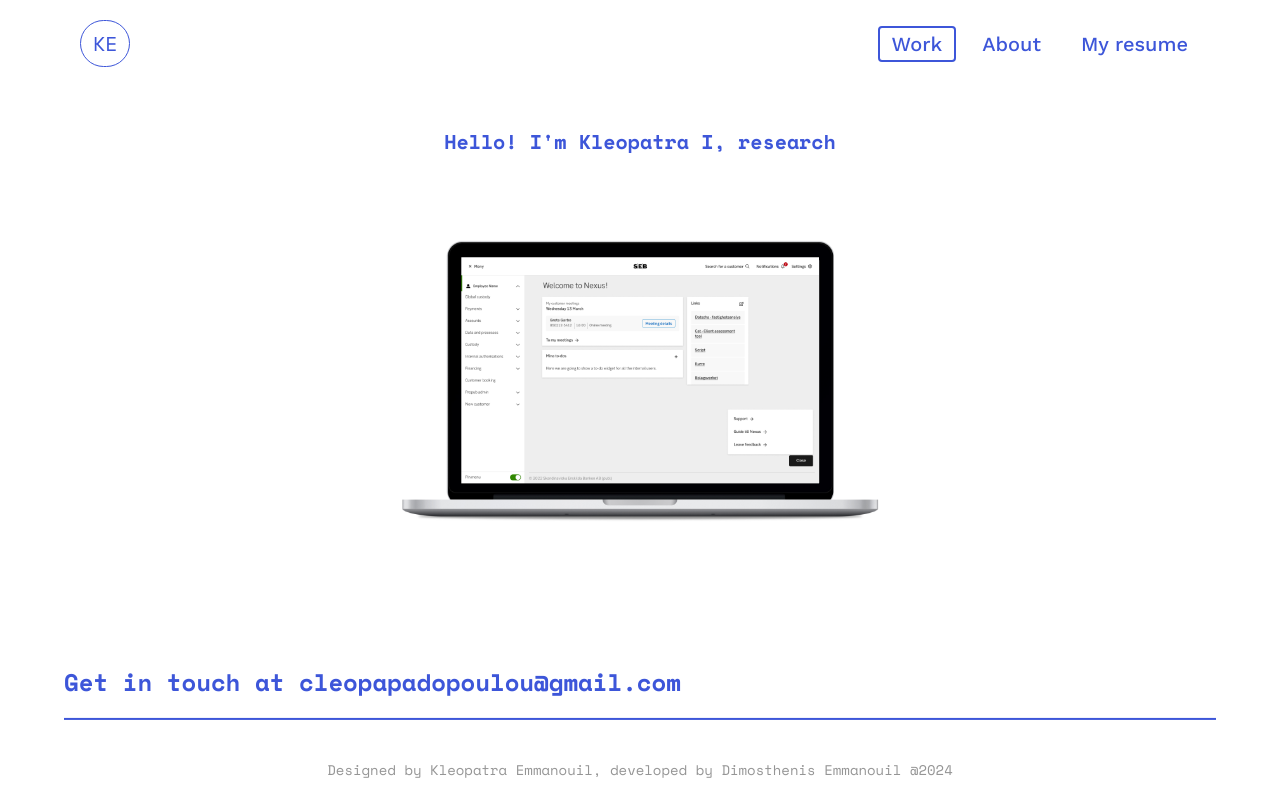
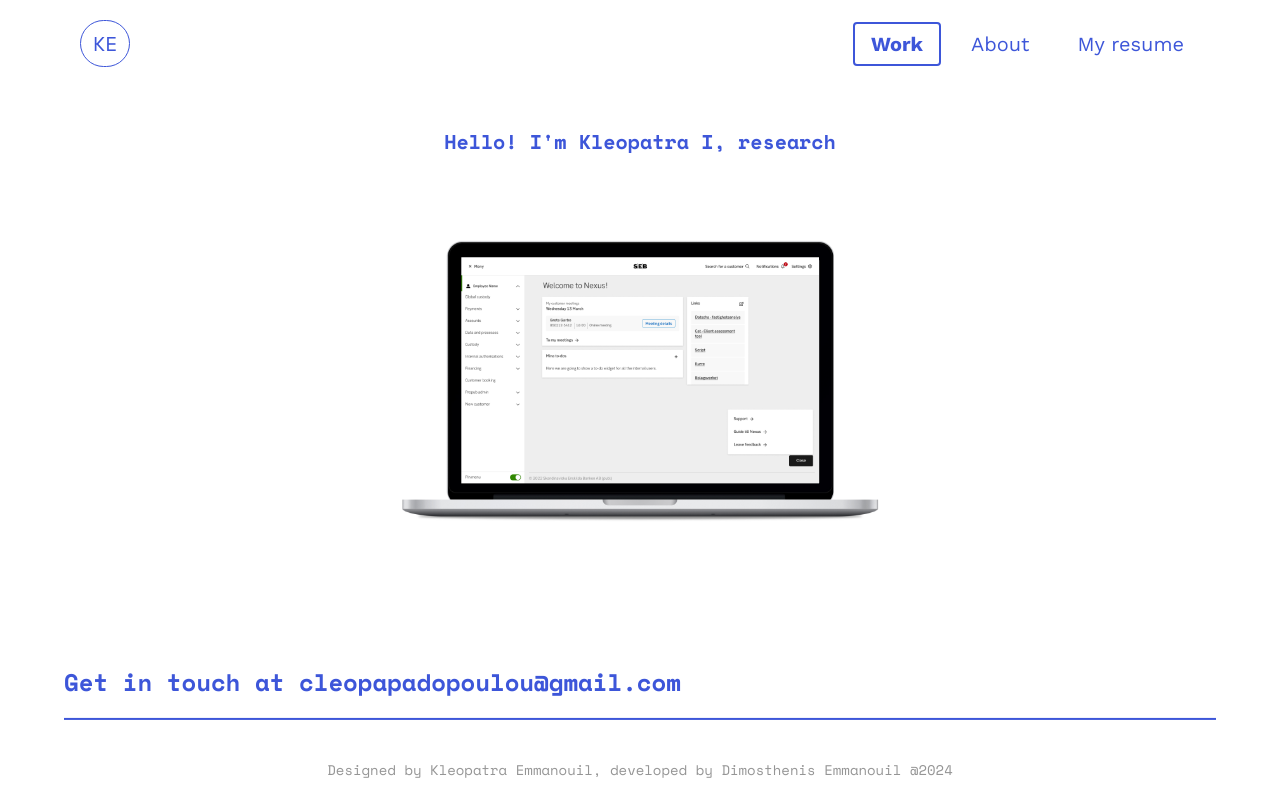
Before and after one commit to Albatraoz12/kleoportfolio, a Next.js app: page / in a window 1280 px wide. Built offline with nearby package versions, Linux system fonts and the light colour scheme.

Commit message:
fix font and radius on navbar

```diff
--- a/components/Navbar.tsx
+++ b/components/Navbar.tsx
@@ -6,7 +6,7 @@ import React, { useState } from 'react';
 
 const workSans = Work_Sans({
   subsets: ['latin'],
-  weight: ['500', '700'],
+  weight: ['400', '500', '700'],
 });
 
 interface LinkItem {
@@ -108,9 +108,9 @@ const Navbar = () => {
             <li key={link.id} className={workSans.className}>
               <Link
                 href={link.url}
-                className={`p-1 px-3 rounded-sm transition-all duration-300 ease-in-out ${
+                className={`p-2 px-4 rounded-sm transition-all duration-300 ease-in-out ${
                   pathname === link.url
-                    ? 'outline outline-2 outline-[#3D56D9]'
+                    ? 'outline outline-2 outline-[#3D56D9] font-bold rounded-lg'
                     : 'outline-none hover:outline-1 hover:outline-[#C76B00] hover:text-[#C76B00]'
                 }`}
               >
```
